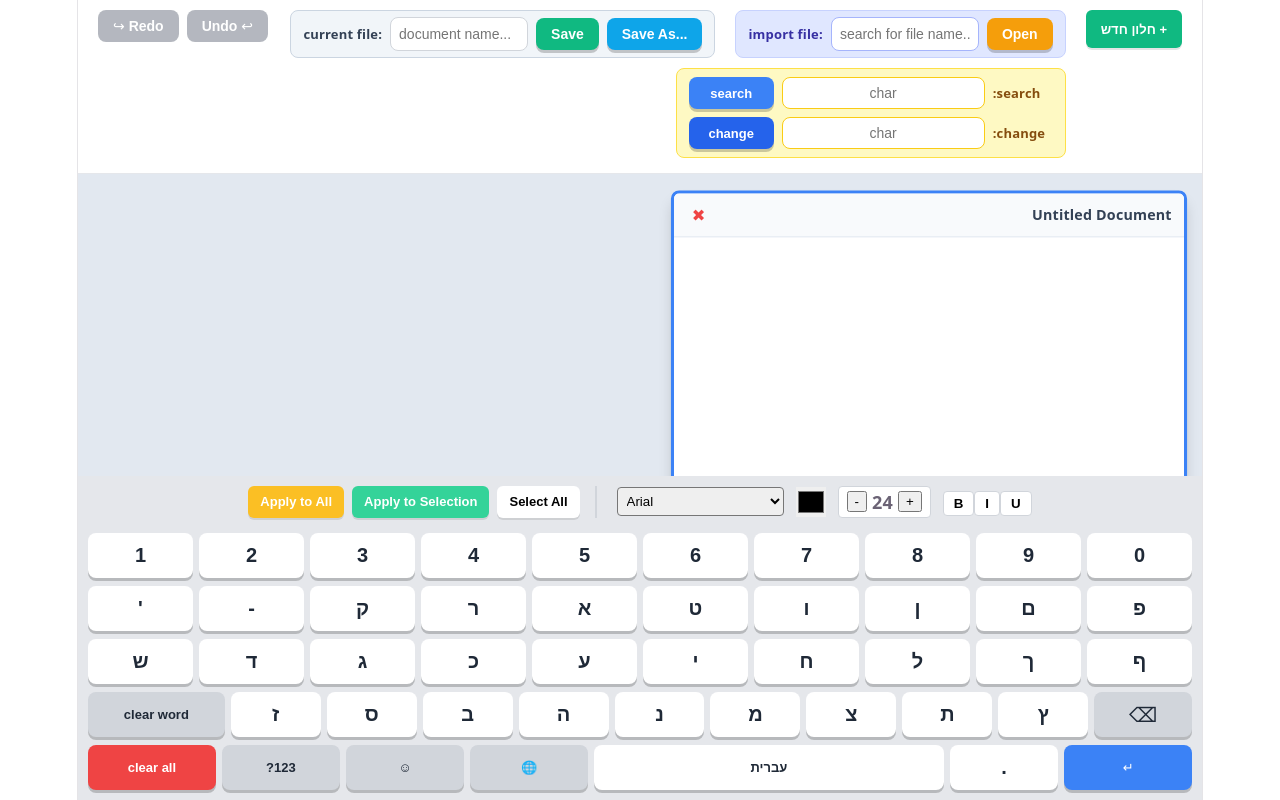
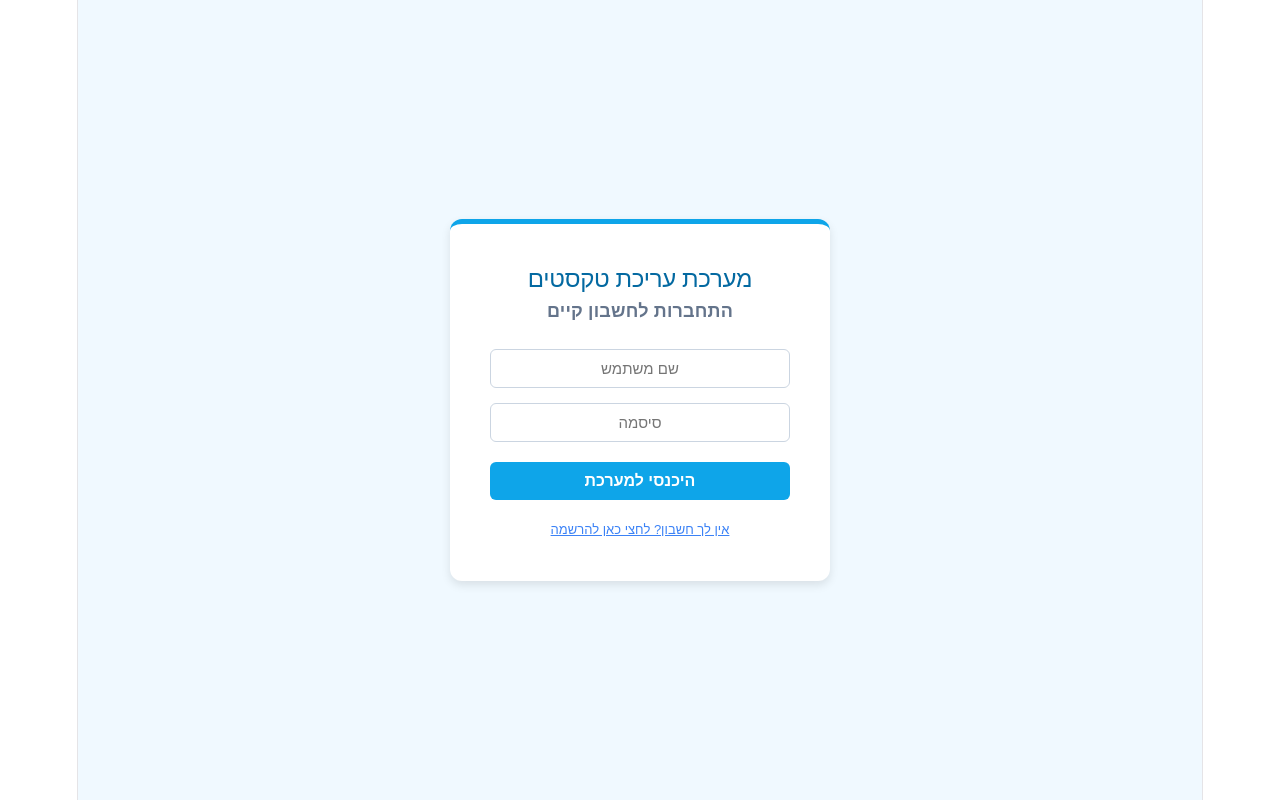
Before and after one commit to MichalZanzuri/FullStack4, a React (Vite) app: page / in a window 1280 px wide. Built offline with nearby package versions, Linux system fonts and the light colour scheme.

Commit message:
add login and sign screens

```diff
--- a/src/App.jsx
+++ b/src/App.jsx
@@ -5,6 +5,14 @@ import FileMenu from './components/FileMenu';
 import './App.css';
 
 function App() {
+  // --- חלק ד': ניהול משתמשים עם סיסמה ---
+  const [currentUser, setCurrentUser] = useState("");
+
+  // סטייטים למסך ההתחברות
+  const [usernameInput, setUsernameInput] = useState("");
+  const [passwordInput, setPasswordInput] = useState("");
+  const [isLoginMode, setIsLoginMode] = useState(true); // true = התחברות, false = הרשמה
+
   // כל חלון מחזיק את הטקסט, ההיסטוריה ושם הקובץ שלו
   const [windows, setWindows] = useState([
     { id: Date.now(), fileName: "", textArray: [], history: [], redoStack: [] }
@@ -23,6 +31,96 @@ function App() {
   const [isBold, setIsBold] = useState(false);
   const [isItalic, setIsItalic] = useState(false);
   const [isUnderline, setIsUnderline] = useState(false);
+
+  // --- לוגיקת אימות משתמשים ---
+  const handleAuth = () => {
+    const uName = usernameInput.trim();
+    const pWord = passwordInput.trim();
+
+    if (!uName || !pWord) {
+      return alert("נא להזין שם משתמש וסיסמה!");
+    }
+
+    // משיכת "מסד הנתונים" של המשתמשים מהזיכרון
+    const usersDB = JSON.parse(localStorage.getItem("app_users_db") || "{}");
+
+    if (isLoginMode) {
+      // ניסיון התחברות
+      if (usersDB[uName] && usersDB[uName] === pWord) {
+        setCurrentUser(uName);
+        setUsernameInput("");
+        setPasswordInput("");
+      } else {
+        alert("שם משתמש או סיסמה שגויים. נסי שוב!");
+      }
+    } else {
+      // ניסיון הרשמה
+      if (usersDB[uName]) {
+        alert("שם המשתמש הזה כבר תפוס, אנא בחרי שם אחר או עברי למסך ההתחברות.");
+      } else {
+        usersDB[uName] = pWord; // שמירת הסיסמה למשתמש
+        localStorage.setItem("app_users_db", JSON.stringify(usersDB));
+        setCurrentUser(uName);
+        setUsernameInput("");
+        setPasswordInput("");
+        alert("החשבון נוצר בהצלחה! ברוכה הבאה למערכת.");
+      }
+    }
+  };
+
+  // --- מסך התחברות/הרשמה ---
+  if (!currentUser) {
+    return (
+      <div style={{ display: 'flex', flexDirection: 'column', alignItems: 'center', justifyContent: 'center', height: '100vh', backgroundColor: '#f0f9ff', fontFamily: 'Arial' }}>
+        <div style={{ padding: '40px', backgroundColor: 'white', borderRadius: '12px', boxShadow: '0 4px 10px rgba(0,0,0,0.1)', textAlign: 'center', borderTop: '5px solid #0ea5e9', width: '300px' }}>
+          <h2 style={{ color: '#0369a1', marginBottom: '5px' }}>מערכת עריכת טקסטים</h2>
+          <p style={{ marginBottom: '25px', color: '#64748b', fontWeight: 'bold' }}>
+            {isLoginMode ? 'התחברות לחשבון קיים' : 'יצירת חשבון חדש'}
+          </p>
+
+          <input
+            type="text"
+            placeholder="שם משתמש"
+            value={usernameInput}
+            onChange={(e) => setUsernameInput(e.target.value)}
+            style={{ padding: '10px', width: '100%', boxSizing: 'border-box', borderRadius: '6px', border: '1px solid #cbd5e1', marginBottom: '15px', textAlign: 'center', fontSize: '15px' }}
+          />
+
+          <input
+            type="password"
+            placeholder="סיסמה"
+            value={passwordInput}
+            onChange={(e) => setPasswordInput(e.target.value)}
+            onKeyDown={(e) => { if (e.key === 'Enter') handleAuth(); }}
+            style={{ padding: '10px', width: '100%', boxSizing: 'border-box', borderRadius: '6px', border: '1px solid #cbd5e1', marginBottom: '20px', textAlign: 'center', fontSize: '15px' }}
+          />
+
+          <button
+            onClick={handleAuth}
+            style={{ padding: '10px', width: '100%', backgroundColor: '#0ea5e9', color: 'white', border: 'none', borderRadius: '6px', cursor: 'pointer', fontWeight: 'bold', fontSize: '16px', marginBottom: '15px' }}>
+            {isLoginMode ? 'היכנסי למערכת' : 'הרשמה למערכת'}
+          </button>
+
+          <button
+            onClick={() => {
+              setIsLoginMode(!isLoginMode);
+              setUsernameInput("");
+              setPasswordInput("");
+            }}
+            style={{ background: 'none', border: 'none', color: '#3b82f6', textDecoration: 'underline', cursor: 'pointer', fontSize: '13px' }}>
+            {isLoginMode ? 'אין לך חשבון? לחצי כאן להרשמה' : 'יש לך כבר חשבון? לחצי כאן להתחברות'}
+          </button>
+        </div>
+      </div>
+    );
+  }
+
+  // --- פונקציית התנתקות ---
+  const handleLogout = () => {
+    setCurrentUser("");
+    setWindows([{ id: Date.now(), fileName: "", textArray: [], history: [], redoStack: [] }]);
+    setFileToOpen("");
+  };
 
   // מציאת החלון הפעיל כרגע
   const activeWindow = windows.find(w => w.id === activeWindowId) || windows[0];
@@ -51,32 +149,26 @@ function App() {
 
   const handleCloseWindow = (idToClose, e) => {
     e.stopPropagation(); // מונע בחירה של החלון כשלוחצים על ה-X
-    if (windows.length === 1) return alert("cannot close the last window!"); // לא מאפשר לסגור את החלון האחרון
+    if (windows.length === 1) return alert("cannot close the last window!");
 
-    // מציאת החלון שאנחנו רוצים לסגור
     const winToClose = windows.find(w => w.id === idToClose);
 
-    // ההצעה לשמור את הקובץ לפני הסגירה
     const confirmSave = window.confirm(`do you want to save "${winToClose.fileName || 'Untitled'}" before closing?`);
 
     if (confirmSave) {
       let saveName = winToClose.fileName;
-      // אם אין לקובץ שם, נבקש מהמשתמש להזין אחד
       if (!saveName) {
-        saveName = prompt("enter a name for the file:", "documento");
+        saveName = prompt("enter a name for the file:", "document");
       }
-      // save to Local Storage
       if (saveName) {
-        localStorage.setItem(saveName, JSON.stringify(winToClose.textArray));
+        localStorage.setItem(`${currentUser}_${saveName}`, JSON.stringify(winToClose.textArray));
         alert(`the file "${saveName}" was saved successfully!`);
       }
     }
 
-    // סגירת החלון בפועל
     const newWindows = windows.filter(w => w.id !== idToClose);
     setWindows(newWindows);
 
-    // אם סגרנו את החלון הפעיל, נעביר פוקוס לחלון הראשון ברשימה שנשארה
     if (activeWindowId === idToClose) {
       setActiveWindowId(newWindows[0].id);
     }
@@ -159,10 +251,10 @@ function App() {
     })));
   };
 
-  // --- ניהול קבצים (פועל על החלון הפעיל) ---
+  // --- ניהול קבצים מופרד למשתמשים ---
   const handleSave = () => {
     if (!activeWindow.fileName) return alert("Save As!");
-    localStorage.setItem(activeWindow.fileName, JSON.stringify(activeWindow.textArray));
+    localStorage.setItem(`${currentUser}_${activeWindow.fileName}`, JSON.stringify(activeWindow.textArray));
     alert(`the file "${activeWindow.fileName}" was saved successfully!`);
   };
 
@@ -170,7 +262,7 @@ function App() {
     const newFileName = prompt("enter a new name for the file:", activeWindow.fileName || "Untitled");
     if (newFileName) {
       updateActiveWindow({ fileName: newFileName });
-      localStorage.setItem(newFileName, JSON.stringify(activeWindow.textArray));
+      localStorage.setItem(`${currentUser}_${newFileName}`, JSON.stringify(activeWindow.textArray));
       alert(`the file was saved with the new name: "${newFileName}"`);
     }
   };
@@ -178,13 +270,12 @@ function App() {
   const handleOpen = () => {
     if (!fileToOpen) return alert("please enter a file name to open in the import box!");
 
-    const saved = localStorage.getItem(fileToOpen);
+    const saved = localStorage.getItem(`${currentUser}_${fileToOpen}`);
 
     if (saved) {
       try {
         const loadedContent = JSON.parse(saved);
 
-        //add new window
         const newWin = {
           id: Date.now(),
           fileName: fileToOpen,
@@ -196,35 +287,34 @@ function App() {
         setWindows(prev => [...prev, newWin]);
         setActiveWindowId(newWin.id);
 
-        // מנקים את תיבת החיפוש אחרי שהקובץ נפתח בהצלחה
         setFileToOpen("");
 
       } catch (e) {
         alert("error reading the file.");
       }
     } else {
-      alert(`file not found: "${fileToOpen}" in   Local Storage.`);
+      alert(`file not found: "${fileToOpen}" for user "${currentUser}".`);
     }
   };
 
   return (
     <div className="app-container">
       <div className="top-bar">
-        {/* מכולה ראשית שמחלקת את המסך לצד ימין (כלים) וצד שמאל (Undo/Redo) */}
         <div className="top-bar-controls" style={{ display: 'flex', justifyContent: 'space-between', alignItems: 'flex-start', width: '100%', paddingBottom: '5px' }}>
 
-          {/* --- צד ימין: חלון חדש, קבצים, חיפוש והחלפה --- */}
           <div style={{ display: 'flex', gap: '20px', alignItems: 'flex-start' }}>
 
-            {/* כפתור חלון חדש (נשאר בצד ימין למעלה) */}
+            <div style={{ display: 'flex', flexDirection: 'column', gap: '5px', backgroundColor: '#f0f9ff', padding: '8px 12px', borderRadius: '8px', border: '1px solid #bae6fd' }}>
+              <span style={{ fontSize: '14px', fontWeight: 'bold', color: '#0369a1', textAlign: 'center' }}>Hello, {currentUser}</span>
+              <button onClick={handleLogout} style={{ backgroundColor: '#ef4444', color: 'white', border: 'none', padding: '4px 10px', borderRadius: '4px', cursor: 'pointer', fontSize: '12px' }}>Logout</button>
+            </div>
+
             <button className="action-btn" style={{ backgroundColor: '#10b981', color: 'white', height: '38px', padding: '0 15px', whiteSpace: 'nowrap' }} onClick={handleNewWindow}>
               + חלון חדש
             </button>
 
-            {/* עמודה ששמה את השמירה/ייבוא למעלה, ואת החיפוש/החלפה למטה */}
             <div style={{ display: 'flex', flexDirection: 'column', gap: '10px' }}>
 
-              {/* שורה 1: שמירה וייבוא (FileMenu) */}
               <FileMenu
                 fileName={activeWindow.fileName}
                 onFileNameChange={(name) => updateActiveWindow({ fileName: name })}
@@ -235,12 +325,8 @@ function App() {
                 onOpen={handleOpen}
               />
 
-              {/* שורה 2: בלוק חיפוש והחלפה (מתחת לקבצים) */}
-              {/* שורה 2: בלוק חיפוש והחלפה (מתחת לקבצים) */}
-              {/* החזרנו את direction: 'rtl' כדי שהטקסט יופיע משמאל והכפתור מימין */}
               <div style={{ display: 'flex', flexDirection: 'column', gap: '8px', padding: '8px 12px', backgroundColor: '#fef9c3', borderRadius: '8px', border: '1px solid #fde047', width: '390px', alignSelf: 'flex-start', boxSizing: 'border-box', direction: 'rtl' }}>
 
-                {/* שורת חיפוש - סדר: טקסט (שמאל) -> אינפוט (אמצע) -> כפתור (ימין) */}
                 <div style={{ display: 'flex', gap: '8px', alignItems: 'center', justifyContent: 'space-between' }}>
                   <span style={{ fontSize: '13px', fontWeight: 'bold', color: '#854d0e', flex: '0 0 60px', textAlign: 'left' }}>search:</span>
                   <input
@@ -254,7 +340,6 @@ function App() {
                   <button className="file-menu-button" style={{ backgroundColor: '#3b82f6', padding: '0 15px', fontSize: '13px', flex: '0 0 85px', height: '32px', display: 'flex', alignItems: 'center', justifyContent: 'center' }} onClick={handleSearch}>search</button>
                 </div>
 
-                {/* שורת החלפה - סדר: טקסט (שמאל) -> אינפוט (אמצע) -> כפתור (ימין) */}
                 <div style={{ display: 'flex', gap: '8px', alignItems: 'center', justifyContent: 'space-between' }}>
                   <span style={{ fontSize: '13px', fontWeight: 'bold', color: '#854d0e', flex: '0 0 60px', textAlign: 'left' }}>change:</span>
                   <input
@@ -269,11 +354,9 @@ function App() {
                 </div>
 
               </div>
-
             </div>
           </div>
 
-          {/* --- צד שמאל למעלה: Undo ו-Redo --- */}
           <div style={{ display: 'flex', gap: '8px' }}>
             <button className="undo-btn" style={{ padding: '8px 15px', fontSize: '14px' }} onClick={handleUndo} disabled={activeWindow.history.length === 0} title="Undo">↩ Undo</button>
             <button className="undo-btn" style={{ padding: '8px 15px', fontSize: '14px' }} onClick={handleRedo} disabled={activeWindow.redoStack.length === 0} title="Redo">Redo ↪</button>
@@ -282,7 +365,6 @@ function App() {
         </div>
       </div>
 
-      {/* תצוגת החלונות */}
       <div className="windows-workspace">
         {windows.map((win) => (
           <div
```
